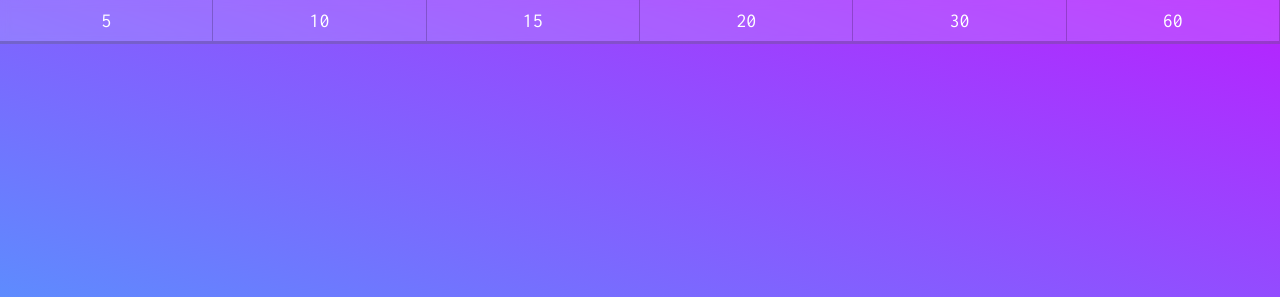
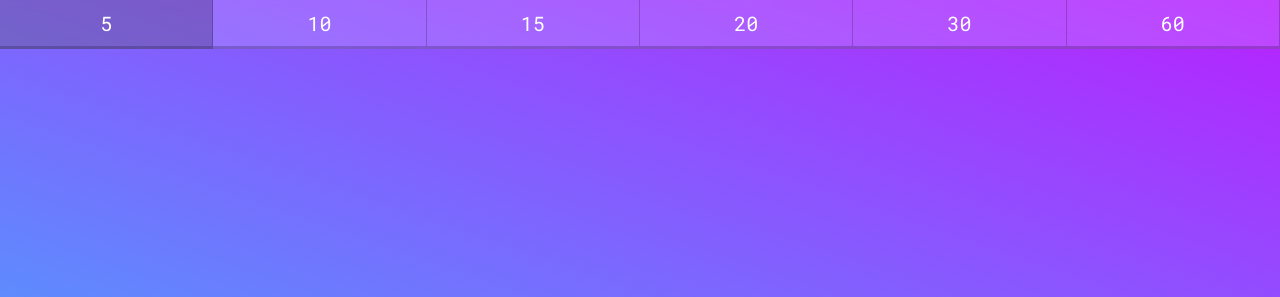
Before and after one commit to mister-josuecedeno/simple-timer, a plain HTML site: page index.html in a window 1280 px wide. Shown: the top 297 px of the page. Drawn offline with Linux system fonts and the light colour scheme.

Commit message:
Update styling

```diff
--- a/style.css
+++ b/style.css
@@ -56,12 +56,12 @@ body {
   border-bottom: 3px solid rgba(0, 0, 0, 0.2);
   border-right: 1px solid rgba(0, 0, 0, 0.2);
   padding: 1rem;
-  font-family: 'Inconsolata', monospace;
+  font-family: inherit;
 }
 
 .timer__button:hover,
 .timer__button:focus {
-  /* background: rgba(0, 0, 0, 0.2); */
+  background: rgba(0, 0, 0, 0.2);
   outline: 0;
 }
 
```
